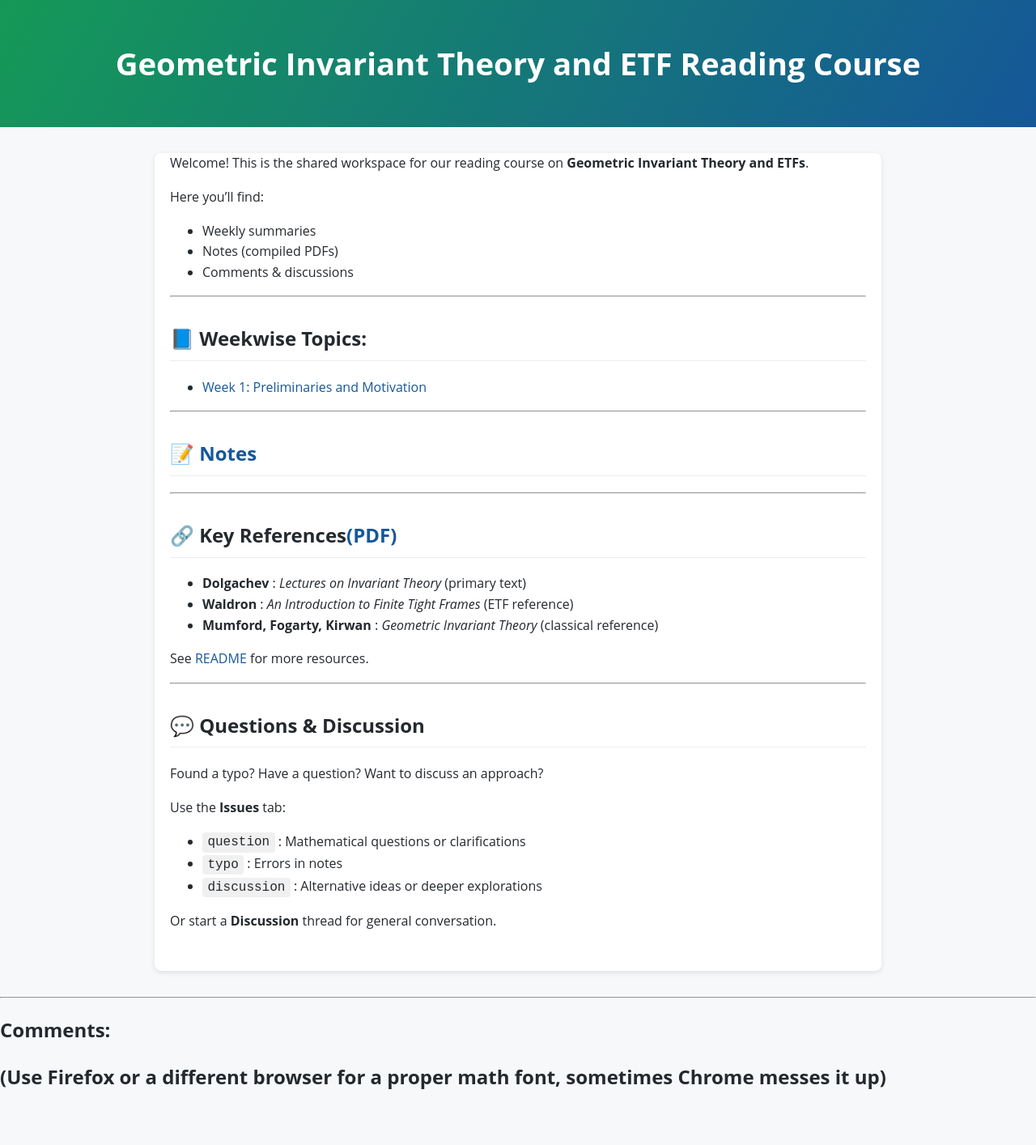
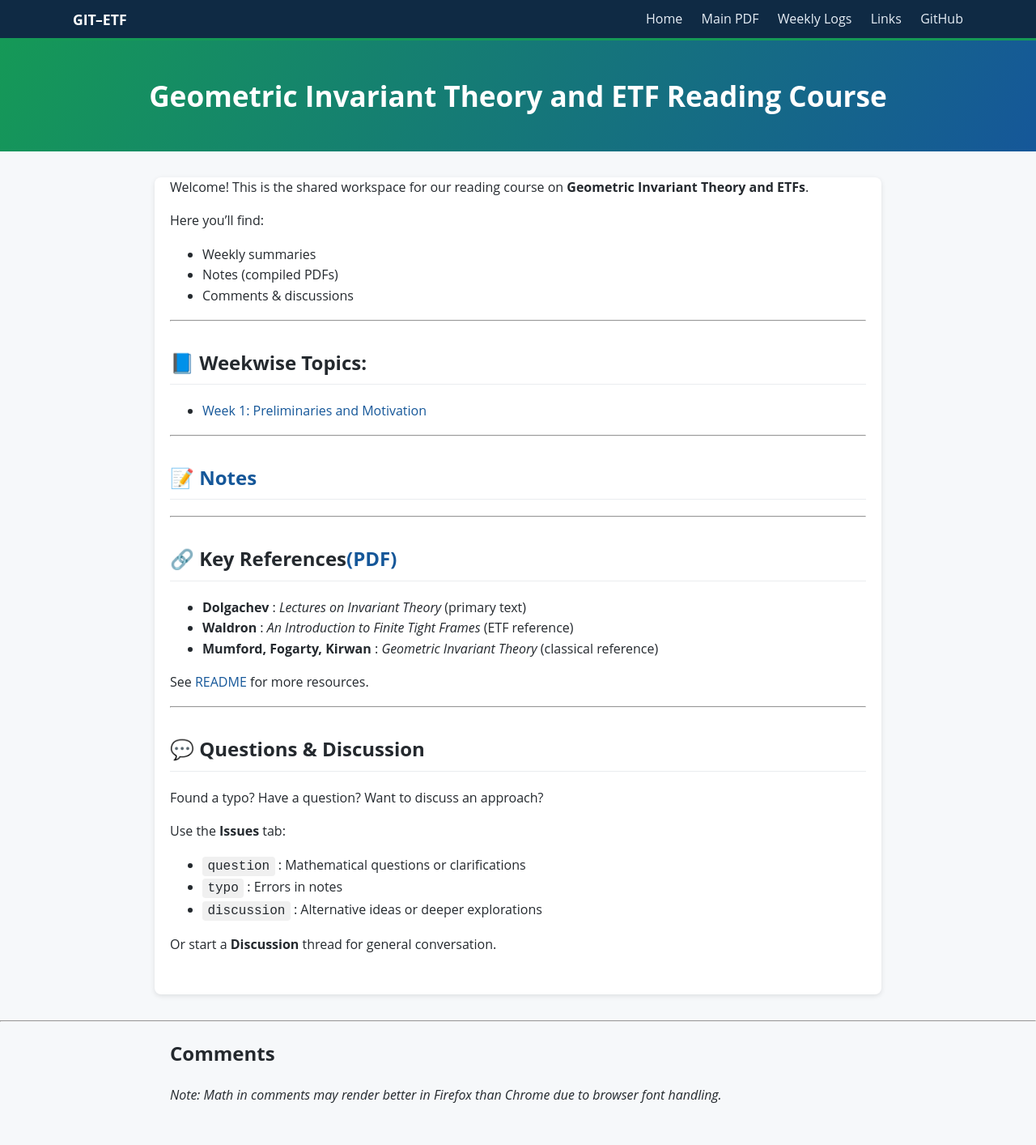
Before and after one commit to ayanava314/GIT-ETF, a Jekyll site: the page built from index.md, in a window 1280 px wide. Shown: the whole page at 81% size. Built offline with Jekyll 4.4.1, drawn with Linux system fonts in a browser that asks for light colours; comment, search, counter and statistics services are not loaded; before the commit the page ends 1369 px from its top, so only the background shows below that.

Commit message:
Add top navigation and improve comments section
Updated the layout to include a top navigation bar and modified the comments section for better clarity and browser compatibility.

```diff
--- a/_layouts/default.html
+++ b/_layouts/default.html
@@ -2,7 +2,6 @@
 <html lang="en">
 
 <head>
-
   <meta charset="UTF-8">
   <meta name="viewport" content="width=device-width, initial-scale=1">
 
@@ -12,19 +11,15 @@
   <script src="https://cdnjs.cloudflare.com/ajax/libs/mathjax/3.2.2/es5/tex-mml-chtml.js"
           id="MathJax-script" async></script>
 
-  <!-- Cayman theme CSS (embedded) -->
   <style>
-    /* CHROME-SPECIFIC FIXES FOR KATEX INSIDE GISCUS */
+
 @supports (-webkit-appearance:none) {
-
-  /* Improve font rendering in Chrome */
   .giscus-frame .katex {
     -webkit-font-smoothing: antialiased !important;
     text-rendering: optimizeLegibility !important;
     font-weight: 500 !important;
   }
 
-  /* Fix thin blackboard bold */
   .giscus-frame .katex .mathbb,
   .giscus-frame .katex .bb {
     font-weight: 700 !important;
@@ -35,17 +30,18 @@
       0 -0.02em 0 currentColor !important;
   }
 
-  /* Fix Chrome’s thin parentheses and brackets */
   .giscus-frame .katex .delimsizing {
     font-weight: 600 !important;
   }
 
-  /* Better fraction bars */
   .giscus-frame .katex .mfrac .frac-line {
     border-width: 0.07em !important;
   }
 }
 
+/* ================================
+   BASE THEME (CAYMAN-LIKE)
+   ================================ */
 @import url("https://fonts.googleapis.com/css?family=Open+Sans:300,400,600,700");
 @import url("https://fonts.googleapis.com/css?family=Roboto+Mono:400,700");
 
@@ -64,33 +60,88 @@
   line-height: 1.6;
 }
 
-    header {
+/* ================================
+   TOP NAV BAR
+   ================================ */
+.site-nav {
+  background: #0f2a44;
+  border-bottom: 3px solid var(--accent);
+}
+
+.nav-inner {
+  max-width: 1100px;
+  margin: 0 auto;
+  padding: 0.6rem 1.2rem;
+  display: flex;
+  justify-content: space-between;
+  align-items: center;
+}
+
+.nav-title {
+  color: #ffffff;
+  font-weight: 700;
+  font-size: 1.1rem;
+  text-decoration: none;
+}
+
+.nav-links a {
+  margin-left: 1.2rem;
+  color: #e6eef6;
+  text-decoration: none;
+  font-weight: 500;
+}
+
+.nav-links a:hover {
+  text-decoration: underline;
+  color: #ffffff;
+}
+
+/* Mobile */
+@media (max-width: 768px) {
+  .nav-inner {
+    flex-direction: column;
+    align-items: flex-start;
+  }
+  .nav-links {
+    margin-top: 0.4rem;
+  }
+  .nav-links a {
+    margin-left: 0;
+    margin-right: 1rem;
+  }
+}
+
+/* ================================
+   TITLE BANNER
+   ================================ */
+.site-header {
   background: linear-gradient(120deg, var(--accent), var(--accent2));
   color: white;
-      padding: 3rem 1rem;
+  padding: 2.5rem 1rem;
   text-align: center;
 }
 
-    header h1 {
+.site-header h1 {
   margin: 0;
   font-weight: 700;
-      font-size: 2.4rem;
+  font-size: 2.2rem;
 }
 
-    header p {
+.site-header p {
   margin-top: 0.5rem;
-      font-size: 1.15rem;
+  font-size: 1.1rem;
 }
 
-
+/* ================================
+   MAIN CONTENT
+   ================================ */
 main {
   max-width: 860px;
   margin: 2rem auto;
-      padding: 0 1.2rem;
+  padding: 0 1.2rem 2rem 1.2rem;
   background: white;
   border-radius: 8px;
   box-shadow: 0 2px 6px rgba(0,0,0,0.1);
-      padding-bottom: 2rem;
 }
 
 main h1, main h2, main h3 {
@@ -124,22 +175,43 @@
 
 <body>
 
-  <header>
+  <!-- TOP NAVIGATION -->
+  <nav class="site-nav">
+    <div class="nav-inner">
+      <a href="{{ '/' | relative_url }}" class="nav-title">
+        GIT–ETF
+      </a>
+      <div class="nav-links">
+        <a href="{{ '/' | relative_url }}">Home</a>
+        <a href="{{ '/notes/main.pdf' | relative_url }}">Main PDF</a>
+        <a href="{{ '/week01.html' | relative_url }}">Weekly Logs</a>
+        <a href="{{ '/links.html' | relative_url }}">Links</a>
+        <a href="https://github.com/ayanava314/GIT-ETF" target="_blank">GitHub</a>
+      </div>
+    </div>
+  </nav>
+
+  <!-- TITLE BANNER -->
+  <header class="site-header">
     <h1>{{ site.title }}</h1>
     {% if site.description %}
     <p>{{ site.description }}</p>
     {% endif %}
   </header>
 
+  <!-- MAIN CONTENT -->
   <main>
     {{ content }}
   </main>
 
+  <!-- COMMENTS -->
   <hr>
-<div id="comments">
-  <h2>Comments:</h2>
-  <h2>(Use Firefox or a different browser for a proper math font, sometimes Chrome messes it up) </h2>
-  <!-- Giscus -->
+  <div id="comments" style="max-width:860px;margin:0 auto 3rem auto;padding:0 1.2rem;">
+    <h2>Comments</h2>
+    <p><em>
+      Note: Math in comments may render better in Firefox than Chrome due to browser font handling.
+    </em></p>
+
     <script src="https://giscus.app/client.js"
       data-repo="ayanava314/GIT-ETF"
       data-repo-id="R_kgDOQiqcHA"
@@ -158,5 +230,4 @@
   </div>
 
 </body>
-
 </html>
```
Lines whose indentation alone changed are shown as unchanged.
